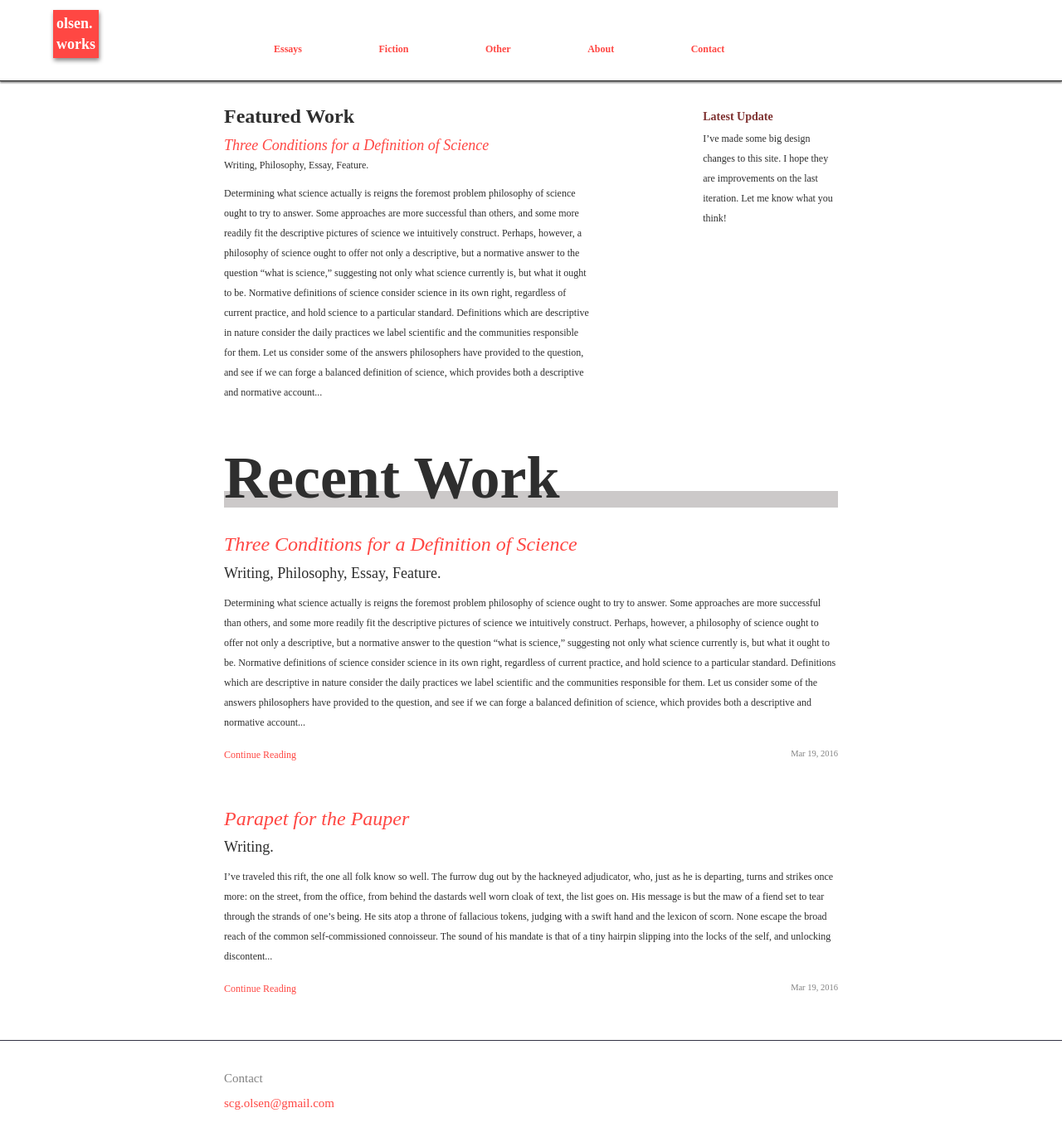
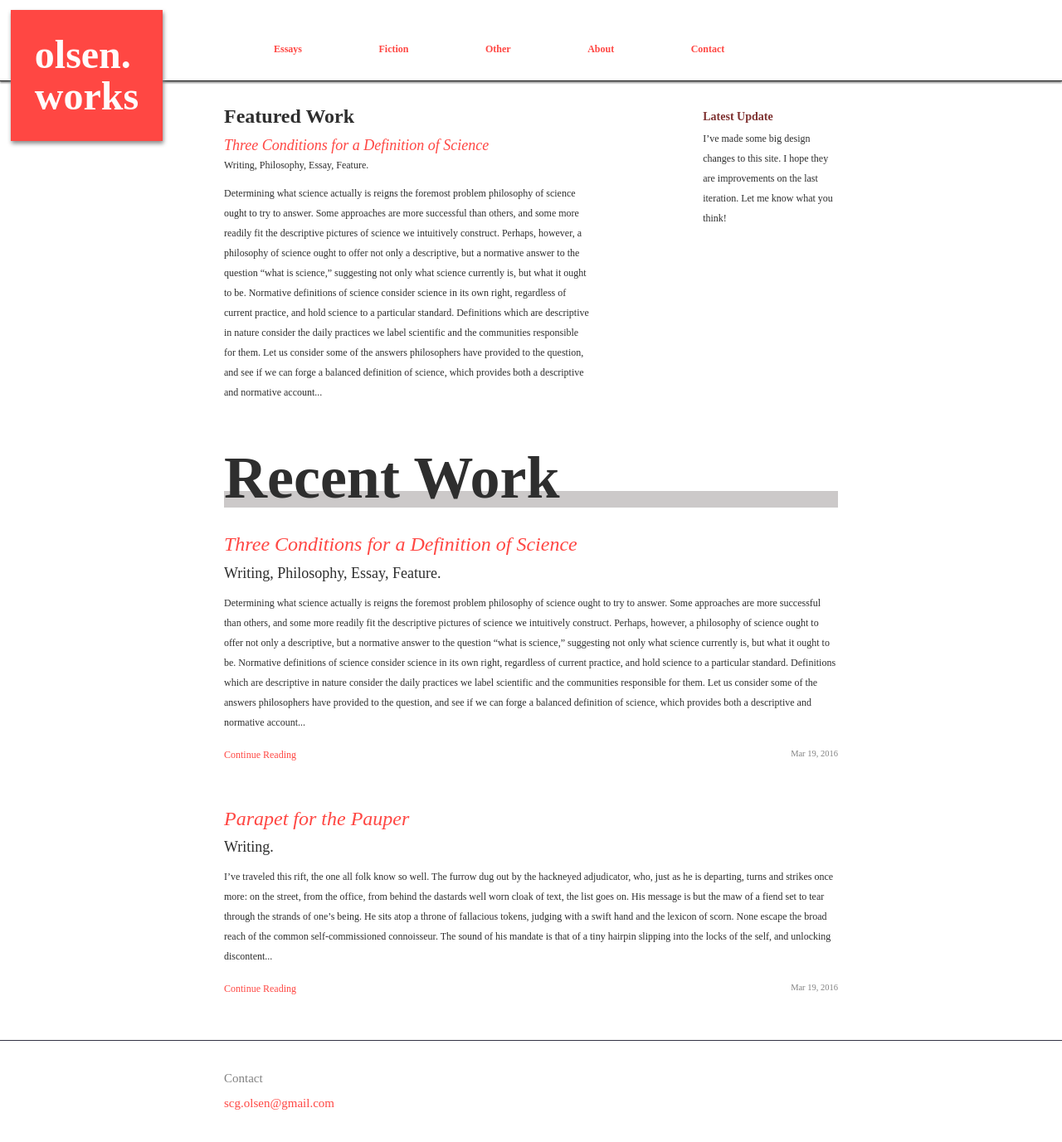
Before and after one commit to fakeolsen/scolsen.github.io, a Jekyll site: the page built from index.html, in a window 1280 px wide and 1400 px high. Shown: the top 1377 px of the window at 83% size. Built offline with Jekyll 4.4.1, drawn with Linux system fonts in a browser that asks for light colours; some web fonts are replaced.

Commit message:
improved screen size adjustments.

```diff
--- a/_sass/_layout.scss
+++ b/_sass/_layout.scss
@@ -52,14 +52,13 @@
         box-shadow: 1px 3px 5px #7f3231;
     }
      @include media-query($narrow) {
+         margin-left: 1%;
+    }
+    @include media-query(1190px) {
         font-size: 18px;
         padding:4px;
         line-height:1.4;
-    }
-    @include media-query($on-laptop) {
-        font-size: 18px;
-        padding:4px;
-        line-height:1.4;
+        margin-left: 5%;
     }
 }
 
```
